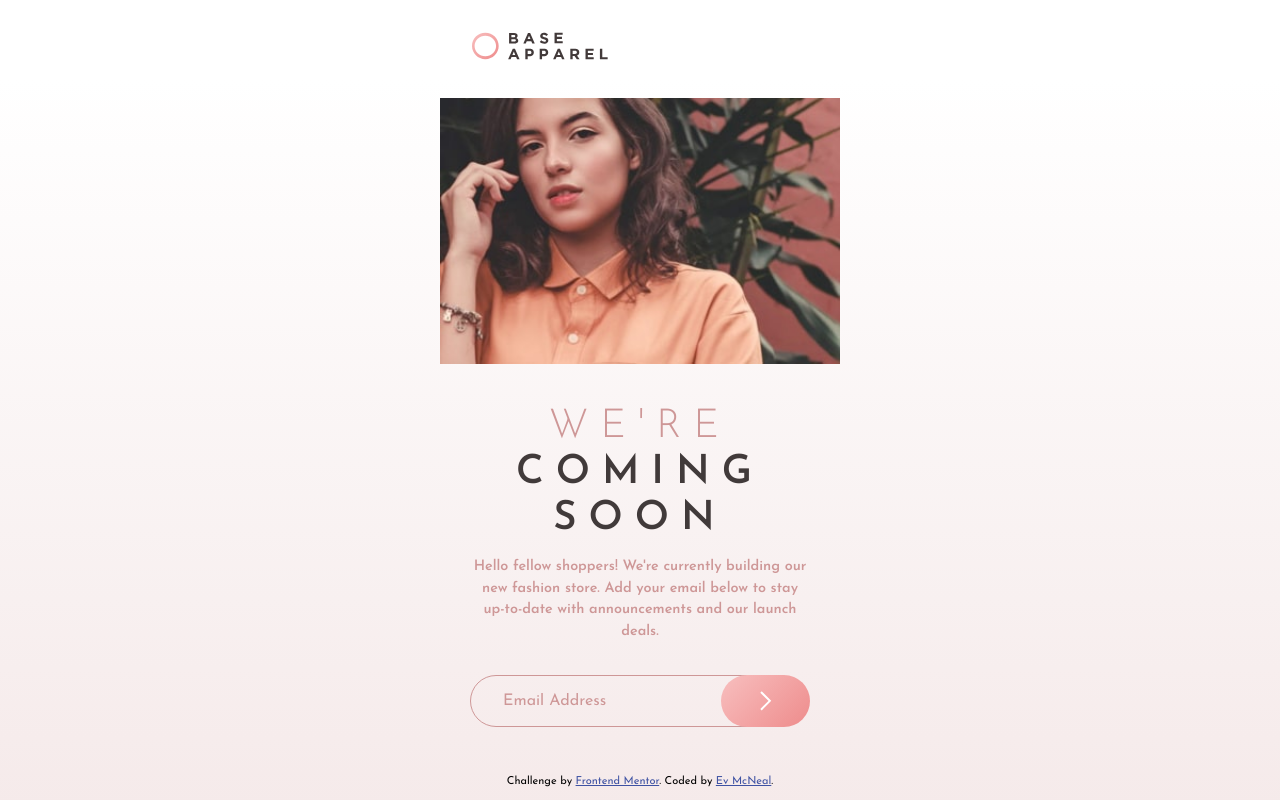
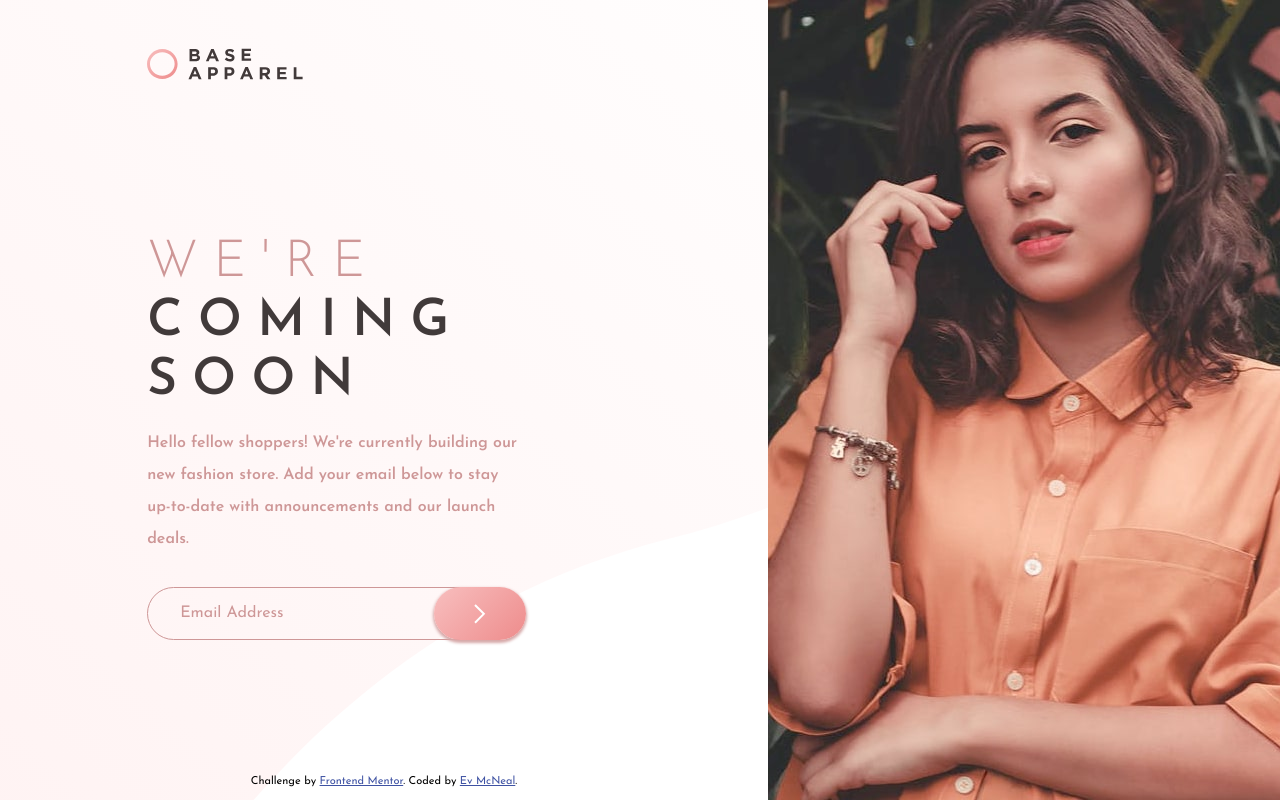
Before and after one commit to evdotjs/frontendmentor.io, a plain HTML site: page base-apparel-coming-soon/index.html in a window 1280 px wide. Drawn offline with nearby package versions, Linux system fonts and the light colour scheme.

Commit message:
update media query for desktop view

```diff
--- a/base-apparel-coming-soon/css/style.css
+++ b/base-apparel-coming-soon/css/style.css
@@ -7,23 +7,36 @@ html {
 body {
   font-family: 'Josefin Sans', sans-serif;
   height: 100%;
+  min-width: 325px;
   max-width: 400px;
   margin: auto;
-  display: flex;
-  flex-direction: column;
+  display: grid;
   background: rgb(255,255,255);
   background: linear-gradient(to bottom, rgba(255,255,255,1) 10%, rgba(206,151,151,0.2) 100%);
   background-attachment: fixed;
+  grid-template-areas: "header"
+                       "img"
+                       "content"
+                       "footer";
+}
+
+header {
+  grid-area: header;
 }
 
 header #logo {
   padding: 2em;
   width: 50%;
-  max-width: 200px;
+  max-width: 250px;
 }
 
-header .img-container img {
+.img-container {
   width: 100%;
+  grid-area: img;
+}
+
+.content-container {
+  grid-area: content;
 }
 
 h1 {
@@ -33,7 +46,7 @@ h1 {
   margin: auto;
   padding-top: 10%;
   font-weight: 300;
-  font-size: 2.5em;
+  font-size: 10vw;
 }
 
 h1 strong {
@@ -76,6 +89,7 @@ button {
   border: none;
   margin-left: -65px;
   flex: 1;
+  box-shadow: 0 2px 3px 1px hsl(0, 36%, 75%);
   transition-property: box-shadow;
   transition-duration: 400ms;
 }
@@ -91,6 +105,7 @@ button:hover {
 footer {
   flex: 1;
   display: grid;
+  grid-area: footer;
 }
 
 .attribution {
@@ -102,3 +117,67 @@ footer {
 .attribution a {
   color: hsl(228, 45%, 44%);
 }
+
+@media screen and (min-width: 900px) {
+  body {
+    min-width: 100%;
+    background: url('../images/bg-pattern-desktop.svg') no-repeat;
+    background-size: cover;
+    grid-auto-rows: 2fr 9fr 1fr;
+    grid-auto-columns: 3fr 2fr;
+    grid-template-areas: " header img"
+                         "content img"
+                         " footer img"
+  }
+
+  header {
+    width: 85%;
+    margin: auto;
+    padding: 0 7vw;
+  }
+
+  header #logo {
+    padding: 0;
+    width: 33%;
+  }
+
+  main {
+    display: flex;
+    flex-direction: row-reverse;
+  }
+
+  h1 {
+    padding-top: 5vh;
+    font-size: 4vw;
+  }
+
+  .content-container {
+    align-self: center;
+  }
+
+  .img-container {
+    background: url('../images/hero-desktop.jpg') no-repeat;
+    background-size: cover;
+  }
+
+  .img-container img {
+    opacity: 0;
+  }
+
+  main .content {
+    text-align: left;
+    padding: 0 7vw;
+  }
+
+  main p {
+    font-size: 1em;
+    line-height: 2em;
+  }
+
+  main p,
+  #email-submit {
+    width: 80%;
+    margin-left: 0;
+  }
+
+}
--- a/base-apparel-coming-soon/index.html
+++ b/base-apparel-coming-soon/index.html
@@ -15,12 +15,13 @@
 <body>
   <header class="hero">
     <img id="logo" src="images/logo.svg" alt="base apparel logo">
+  </header>
   <section class="img-container">
     <img src="images/hero-mobile.jpg" alt="fashionable woman">
   </section>
-  </header>
   <main>
-    <section class="content">
+    <section class="content-container">
+      <div class="content">
         <h1>We're <strong>coming soon</strong></h1>
 
         <p>Hello fellow shoppers! We're currently building our new fashion store. Add your email below to stay up-to-date with announcements and our launch deals.</p>
@@ -29,7 +30,7 @@
           <input type="email" placeholder="Email Address">
           <button></button>
         </div>
-
+      </div>
     </section>
   </main>
 
```
Lines whose indentation alone changed are shown as unchanged.
